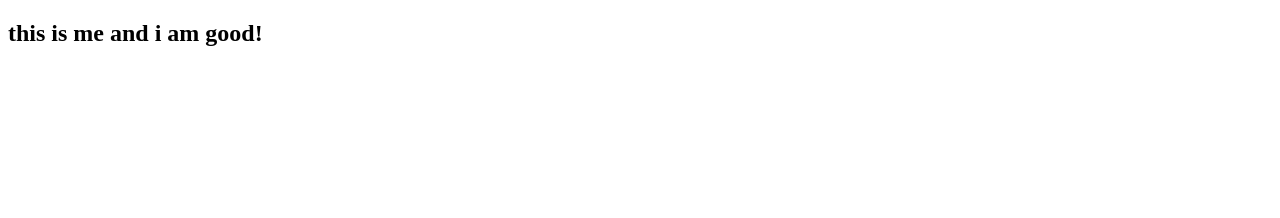
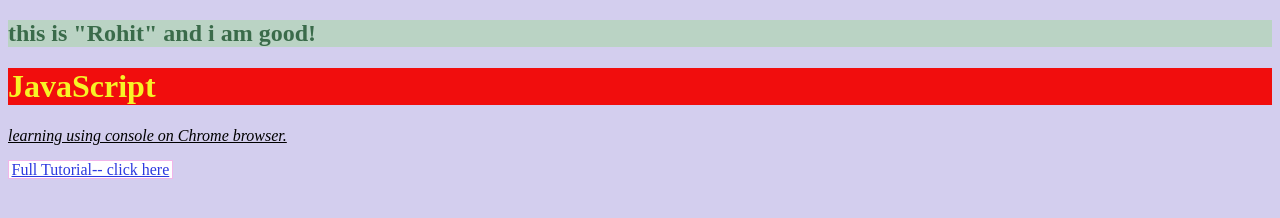
Before and after one commit to rohit4rsp/JS-tutorial, a plain HTML site: page index.html in a window 1280 px wide. Drawn offline with Linux system fonts and the light colour scheme.

Commit message:
small changes

```diff
--- a/JS/tut7.js
+++ b/JS/tut7.js
@@ -19,11 +19,12 @@
 let value = marks.indexOf(73);
 // console.log(value)
 
-// Mutating or Modifying arrays
-// marks.push(3564);
-// marks.unshift(1009);
-// marks.pop()
-// marks.shift()
+    // Mutating or Modifying arrays
+
+// marks.push(3564);     //at the end
+// marks.unshift(1009);    //at the start
+// marks.pop()    //remove from end
+// marks.shift()   //remove from start
 // marks.splice(2, 3);
 // marks.reverse()
 let marks2 = [1, 2,3, 7]
@@ -31,7 +32,7 @@
 // console.log(marks);
 
 let myobj = {
-    'first name': 'harry',
+    'first name': 'Rohit',
     channel: 'CodeWithHarry',
     isActive: true,
     marks: [1,5,3,6]
--- a/index.html
+++ b/index.html
@@ -5,9 +5,39 @@
     <meta http-equiv="X-UA-Compatible" content="IE=edge">
     <meta name="viewport" content="width=device-width, initial-scale=1.0">
     <title>Tut on JS</title>
+    <style>
+        body{
+            background-color: rgb(211, 206, 238);
+        }
+        h2{
+            color: rgba(3, 61, 21, 0.699);
+            background-color: rgb(186, 211, 196);
+
+        }
+        h1{
+            color: rgb(247, 243, 38);
+            background-color: rgb(241, 13, 13);
+        }
+        p{
+            /* background-color: rgb(172, 235, 235); */
+            text-decoration: underline;
+        }
+        .link{
+            color: rgb(44, 56, 224);
+            background-color: #fff;
+            border: 1px solid rgb(241, 181, 233);
+            padding-left: 2.5px;
+            padding-right: 2.5px;
+            padding-up: 2.5px;
+            padding-down: 2.5px;
+        }
+    </style>
 </head>
 <body>
-    <h2>this is me and i am good!</h2>
+    <h2>this is "Rohit" and i am good!</h2>
+    <h1>JavaScript</h1>
+    <p><em> learning using console on Chrome browser.</em></p>
+    <a class="link" href="https://github.com/rohit4rsp/JS-tutorial" target="_blank">Full Tutorial-- click here</a>
 </body>
 
 <!-- <script src="JS/tut2.js"></script> -->
```
